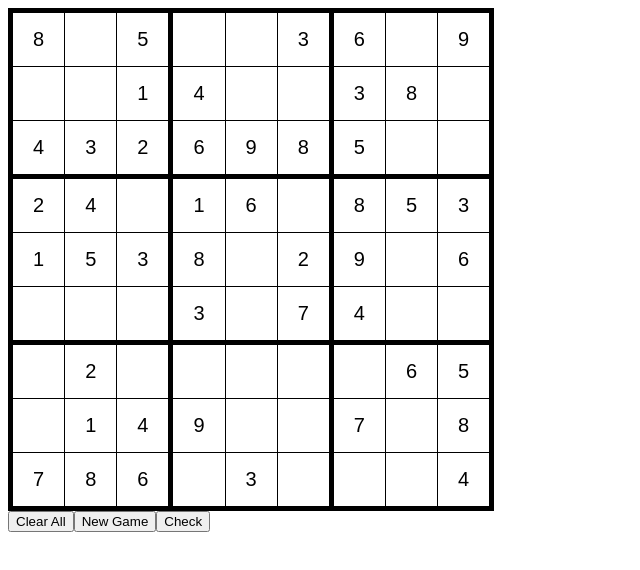
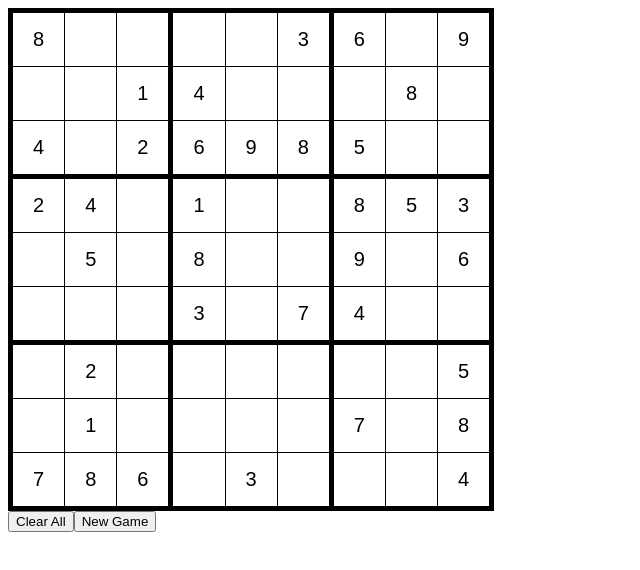
Before and after one commit to flowfree/sudoku, a React (Create React App) app: page / in a window 1280 px wide. Shown: the top 570 px of the page, without its empty margins (0-640 px from the left). Built offline with nearby package versions, Linux system fonts and the light colour scheme.

Commit message:
Set red background for invalid values

```diff
--- a/src/features/sudoku/Sudoku.css
+++ b/src/features/sudoku/Sudoku.css
@@ -43,13 +43,3 @@
 .sudoku td.invalid input {
   background-color: #faa;
 }
-
-.sudoku.success,
-.sudoku.success td {
-  border-color: limegreen !important;
-}
-
-.sudoku.fail,
-.sudoku.fail td {
-  border-color: red !important;
-}
--- a/src/features/sudoku/Sudoku.js
+++ b/src/features/sudoku/Sudoku.js
@@ -7,6 +7,7 @@ import {
   clearAll,
   selectGrid,
   selectInitialGrid,
+  selectInvalidMask,
   selectSuccess
 } from './sudokuSlice'
 import './Sudoku.css'
@@ -14,6 +15,7 @@ import './Sudoku.css'
 export default function Sudoku() {
   const grid = useSelector(selectGrid)
   const initialGrid = useSelector(selectInitialGrid)
+  const invalidMask = useSelector(selectInvalidMask)
   const success = useSelector(selectSuccess)
   const dispatch = useDispatch()
 
@@ -24,15 +26,12 @@ export default function Sudoku() {
   function handleInputChange(e, row, col) {
     const value = e.target.value
     dispatch(setValue({ row, col, value }))
-  }
-
-  function handleCheck() {
     dispatch(validateSudoku())
   }
 
   return (
     <div>
-      <table className={'sudoku ' + (success ? 'success' : '')}>
+      <table className="sudoku">
         <tbody>
           {grid.map((row, rowIndex) => (
             <tr key={'row-'+rowIndex}>
@@ -42,6 +41,7 @@ export default function Sudoku() {
                   row={rowIndex}
                   col={colIndex}
                   value={value}
+                  isValid={invalidMask[rowIndex][colIndex] === 0}
                   onChange={e => handleInputChange(e, rowIndex, colIndex)}
                   editable={initialGrid[rowIndex][colIndex] === 0}
                 />
@@ -56,15 +56,12 @@ export default function Sudoku() {
       <button onClick={e => dispatch(generateSudoku())}>
         New Game
       </button>
-      <button onClick={handleCheck}>
-        Check
-      </button>
-      {success && <p>Awesome!!!</p>}
+      {success && <p>Good job 👍👍👍</p>}
     </div>
   )
 }
 
-function Cell({ row, col, value, editable, onChange }) {
+function Cell({ row, col, value, isValid, editable, onChange }) {
   let classNames = ''
   if (row === 2 || row === 5 || row === 8) {
     classNames += 'border-bottom-bold '
@@ -76,9 +73,8 @@ function Cell({ row, col, value, editable, onChange }) {
   } else {
     classNames += 'border-right '
   }
-  if (editable) {
-    classNames += 'no-padding '
-  }
+  classNames += editable ? 'no-padding ' : ''
+  classNames += isValid ? '' : 'invalid '
 
   if (editable) {
     value = value === 0 ? '' : value
--- a/src/features/sudoku/SudokuAPI.js
+++ b/src/features/sudoku/SudokuAPI.js
@@ -1,9 +1,6 @@
 class SudokuAPI {
 
-  /**
-   * Generate new Sudoku grid
-   */
-  generateSudoku(numElementsToHide = 35) {
+  emptyGrid() {
     const grid = [
       [0, 0, 0, 0, 0, 0, 0, 0, 0],
       [0, 0, 0, 0, 0, 0, 0, 0, 0],
@@ -15,6 +12,14 @@ class SudokuAPI {
       [0, 0, 0, 0, 0, 0, 0, 0, 0],
       [0, 0, 0, 0, 0, 0, 0, 0, 0]
     ]
+    return grid
+  }
+
+  /**
+   * Generate new Sudoku grid
+   */
+  generateSudoku(numElementsToHide = 35) {
+    const grid = this.emptyGrid()
 
     // Fill the diagonal blocks
     for (let i = 0; i < 9; i += 3) {
@@ -60,7 +65,7 @@ class SudokuAPI {
     }
 
     for (let num = 1; num <= 9; num++) {
-      if (this.isSafe(grid, row, col, num)) {
+      if (this.isValueSafe(grid, row, col, num)) {
         grid[row][col] = num
         if (this.fillCell(grid, row, col+1)) {
           return true
@@ -79,7 +84,7 @@ class SudokuAPI {
     for (let row = 0; row < 9; row++) {
       for (let col = 0; col < 9; col++) {
         const val = grid[row][col]
-        if (val === 0 || this.isSafe(grid, row, col, val) === false) {
+        if (val === '' || val === 0 || this.isValueSafe(grid, row, col, val) === false) {
           return false
         }
       }
@@ -90,7 +95,7 @@ class SudokuAPI {
   /**
    * Returns true if the given number is unique in its row, columns, and block.
    */
-  isSafe(grid, row, col, num) {
+  isValueSafe(grid, row, col, num) {
     // Row check
     for (let i = 0; i < 9; i++) {
       if (i !== col && grid[row][i] === num) {
--- a/src/features/sudoku/sudokuSlice.js
+++ b/src/features/sudoku/sudokuSlice.js
@@ -5,6 +5,7 @@ const sudokuAPI = new SudokuAPI()
 
 const initialState = {
   initialGrid: [],
+  invalidMask: [],
   grid: [],
   success: false
 }
@@ -14,23 +15,35 @@ export const sudokuSlice = createSlice({
   initialState,
   reducers: {
     generateSudoku: (state) => {
-      const grid = sudokuAPI.generateSudoku()
+      const grid = sudokuAPI.generateSudoku(45)
       state.grid = grid
       state.initialGrid = grid
+      state.invalidMask = sudokuAPI.emptyGrid()
       state.success = false
     },
+
     validateSudoku: (state) => {
       state.success = sudokuAPI.validateSudoku(state.grid)
     },
+
     setValue: (state, action) => {
-      const { row, col, value } = action.payload
-      if (isNaN(value)) {
+      const { row, col } = action.payload
+      let { value } = action.payload
+      state.grid[row][col] = ''
+      state.invalidMask[row][col] = 0
+      if (isNaN(parseInt(value))) {
         return
       }
-      state.grid[row][col] = Number(value)
+      value = Number(value)
+      state.grid[row][col] = value
+      if (sudokuAPI.isValueSafe(state.grid, row, col, value) === false) {
+        state.invalidMask[row][col] = 1
+      }
     },
+
     clearAll: (state) => {
       state.grid = state.initialGrid
+      state.invalidMask = sudokuAPI.emptyGrid()
       state.success = false
     }
   }
@@ -40,6 +53,7 @@ export const { generateSudoku, validateSudoku, setValue, clearAll } = sudokuSlic
 
 export const selectGrid = state => state.sudoku.grid
 export const selectInitialGrid = state => state.sudoku.initialGrid
+export const selectInvalidMask = state => state.sudoku.invalidMask
 export const selectSuccess = state => state.sudoku.success
 
 export default sudokuSlice.reducer
```
